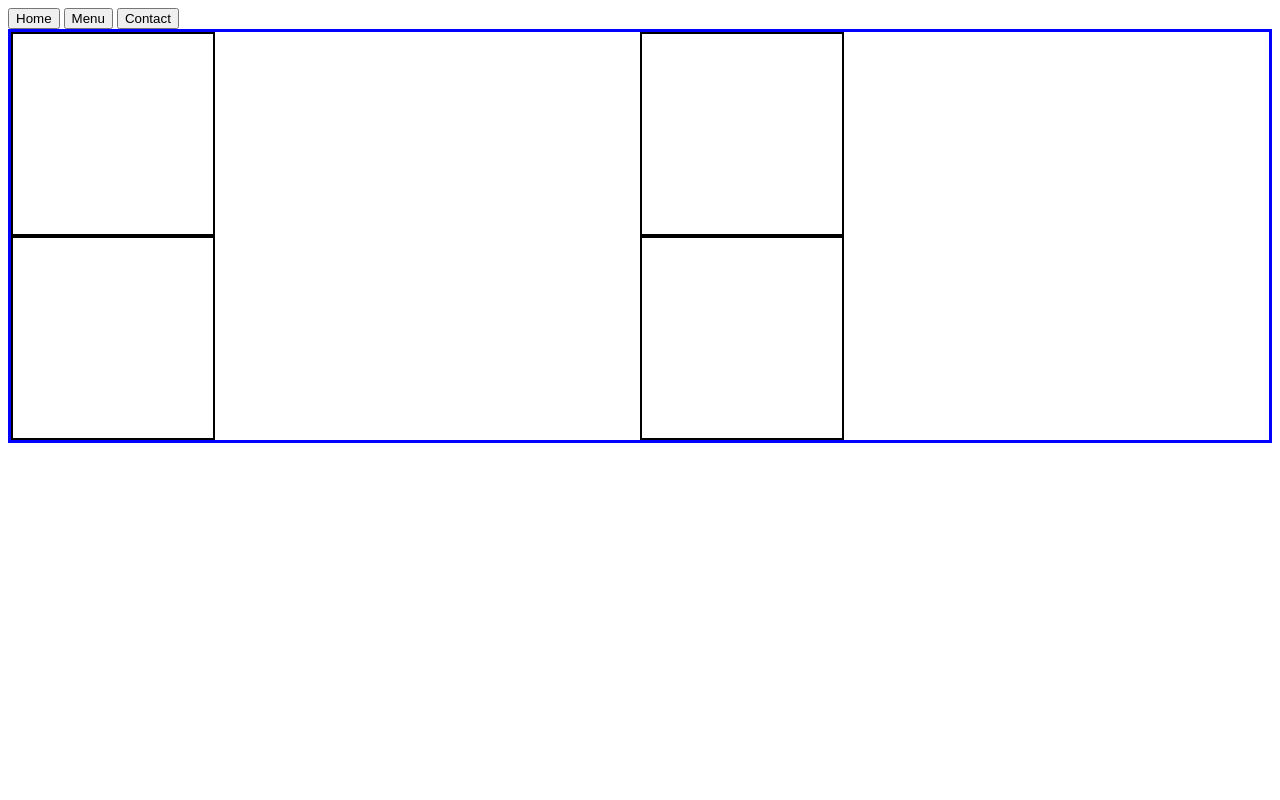
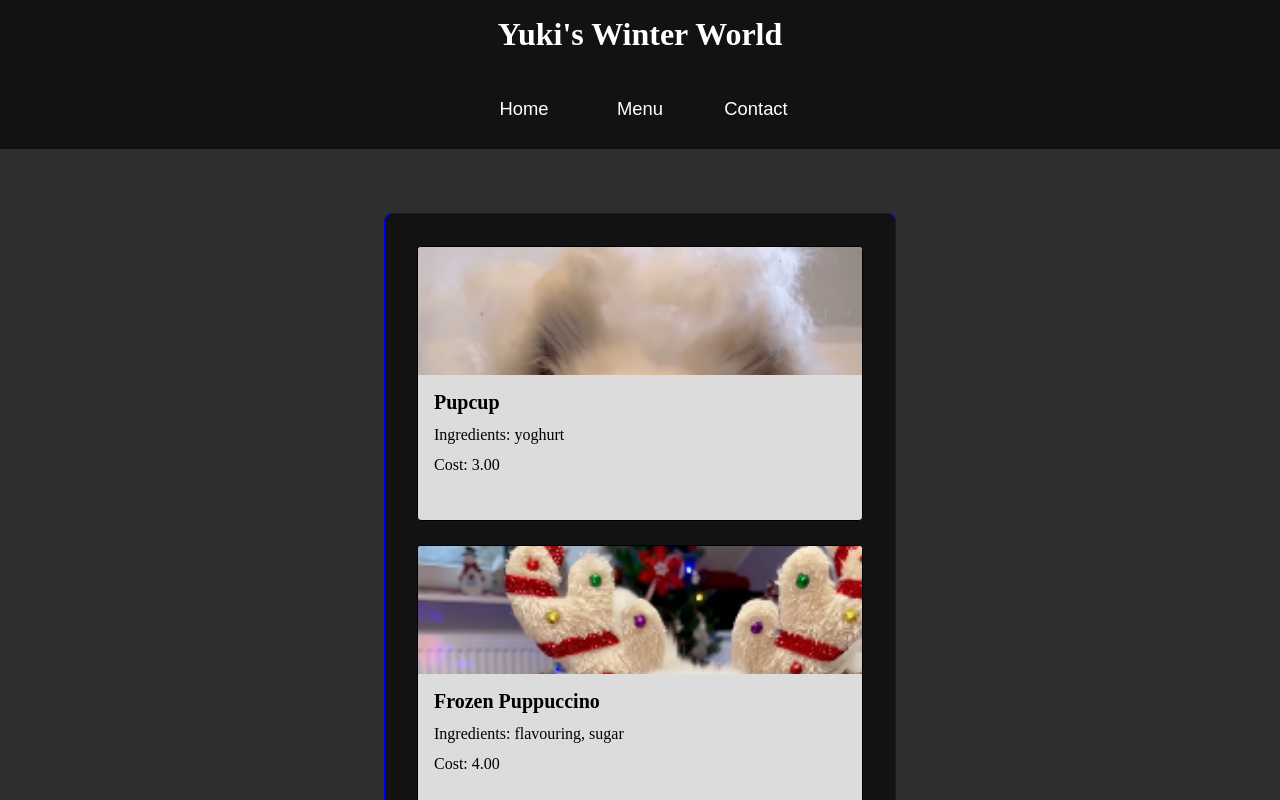
Before and after one commit to itsthewoz/restaurant-page, a website built with webpack: page src/index.html in a window 1280 px wide. Both pictures are taken after a click on the button "Menu". Shown: the top 800 px of the page. Built offline with nearby package versions, Linux system fonts and the light colour scheme.

Commit message:
added all page functionality and styling

```diff
--- a/src/contactPage.js
+++ b/src/contactPage.js
@@ -0,0 +1,34 @@
+import { pageContent } from './menuPage';
+
+function createContactPage() {
+  const containerDiv = document.createElement('div');
+  const div = document.createElement('div');
+  const ul = document.createElement('ul');
+  const li1 = document.createElement('li');
+  const li2 = document.createElement('li');
+
+  const googleMap = document.createElement('iframe');
+
+  div.appendChild(googleMap);
+  ul.appendChild(li1);
+  ul.appendChild(li2);
+  containerDiv.appendChild(div);
+  containerDiv.appendChild(ul);
+  pageContent.appendChild(containerDiv);
+
+  containerDiv.classList.add('flex-container');
+
+  li1.textContent = 'Phone: 123 456 789';
+  li2.textContent = 'Email: YukisWinterWorld@dafloofwoofs.awo';
+
+  googleMap.src =
+    'https://www.google.com/maps/embed?pb=!1m18!1m12!1m3!1d316098.67219890526!2d9.953666297984906!3d51.760084245733!2m3!1f0!2f0!3f0!3m2!1i1024!2i768!4f13.1!3m3!1m2!1s0x47a53d6d4fd9d78d%3A0xd7d8c9c208826bb1!2sHarz!5e0!3m2!1sen!2sus!4v1706713379974!5m2!1sen!2sus';
+  googleMap.width = '500';
+  googleMap.height = '350';
+  googleMap.style = 'border:0;';
+  googleMap.allowFullscreen = '';
+  googleMap.loading = 'lazy';
+  googleMap.referrerPolicy = 'no-referrer-when-downgrade';
+}
+
+export { createContactPage };
--- a/src/createElement.js
+++ b/src/createElement.js
@@ -3,7 +3,9 @@
 function createElement(type, parent, classNames) {
   const item = document.createElement(type);
   parent.appendChild(item);
-  item.classList.add(...classNames);
+  if (classNames.length >= 1) {
+    item.classList.add(...classNames);
+  }
 }
 
 export { createElement };
--- a/src/homePage.js
+++ b/src/homePage.js
@@ -0,0 +1,23 @@
+import { pageContent } from './menuPage';
+import HomePhoto from './assets/homePhoto.png';
+
+function createHomePage() {
+  const cta = document.createElement('h2');
+  const homePhoto = document.createElement('img');
+  const endText = document.createElement('p');
+  const containerDiv = document.createElement('div');
+
+  containerDiv.appendChild(cta);
+  containerDiv.appendChild(homePhoto);
+  containerDiv.appendChild(endText);
+  pageContent.appendChild(containerDiv);
+
+  containerDiv.classList.add('homepage-container');
+
+  cta.textContent = 'The best pupcups on the planet';
+  homePhoto.src = HomePhoto;
+  homePhoto.alt = 'White fluffy dog smiling';
+  endText.textContent = 'Coming to a park near you!';
+}
+
+export { createHomePage };
--- a/src/index.html
+++ b/src/index.html
@@ -7,12 +7,16 @@
   </head>
   <body>
     <header>
+      <h1>Yuki's Winter World</h1>
       <nav>
         <button type="button">Home</button>
         <button type="button">Menu</button>
         <button type="button">Contact</button>
       </nav>
     </header>
+
     <div id="content"></div>
+
+    <footer><span></span></footer>
   </body>
 </html>
--- a/src/index.js
+++ b/src/index.js
@@ -1,4 +1,27 @@
 import './style.css';
 import { createMenuPage } from './menuPage';
+import { pageContent } from './menuPage';
+import { createHomePage } from './homePage';
+import { createContactPage } from './contactPage';
 
-createMenuPage();
+const homeButton = document.querySelectorAll('button');
+homeButton[0].addEventListener('click', () => {
+  pageContent.textContent = '';
+  createHomePage();
+});
+
+homeButton[1].addEventListener('click', () => {
+  pageContent.textContent = '';
+  createMenuPage();
+});
+
+homeButton[2].addEventListener('click', () => {
+  pageContent.textContent = '';
+  createContactPage();
+});
+
+window.onload = createHomePage();
+
+// createMenuPage();
+// createHomePage();
+// createContactPage();
--- a/src/menuPage.js
+++ b/src/menuPage.js
@@ -3,43 +3,69 @@ import { createElement } from './createElement';
 const pageContent = document.querySelector('#content');
 
 const iceCreamMenu = [
-  { picture: '', item: 'Pupcup', ingredients: 'yoghurt', cost: '3' },
   {
-    picture: '',
+    picture: './assets/photo1.png',
+    item: 'Pupcup',
+    ingredients: 'yoghurt',
+    cost: '3.00',
+  },
+  {
+    picture: './assets/photo2.png',
     item: 'Frozen Puppuccino',
     ingredients: 'flavouring, sugar',
-    cost: '4',
+    cost: '4.00',
   },
   {
-    picture: '',
+    picture: './assets/photo3.png',
     item: 'Yellow Snow',
     ingredients: 'lemon flavouring, sugar',
     cost: '5.50',
   },
   {
-    picture: '',
+    picture: './assets/photo4.png',
     item: 'Trash Can',
     ingredients: 'everything including the kitchen sink',
     cost: '8.99',
   },
+  {
+    picture: './assets/photo1.png',
+    item: '1 Woofle Scoop',
+    ingredients: 'yoghurt',
+    cost: '1.00',
+  },
+  {
+    picture: './assets/photo2.png',
+    item: 'Frozen Puppuccino',
+    ingredients: 'flavouring, sugar',
+    cost: '4.00',
+  },
 ];
 
-function createMenuPage() {
-  // const containerDiv = document.createElement('div');
-  // containerDiv.classList.add('grid-container');
-  // pageContent.appendChild(containerDiv);
+function createMenuPage({ picture, item, ingredients, cost } = iceCreamMenu) {
+  const containerDiv = document.createElement('div');
+  containerDiv.classList.add('grid-container');
+  pageContent.appendChild(containerDiv);
 
-  // iceCreamMenu.forEach((item, index) => {
-  //   const newDiv = document.createElement('div');
-  //   containerDiv.appendChild(newDiv);
-  //   newDiv.classList.add('menu-item', `card${index}`);
-  // });
-  createElement('div', pageContent, ['grid-container']);
   iceCreamMenu.forEach((ele, index) => {
-    createElement('div', pageContent.firstChild, ['menu-item', `card${index}`]);
+    const newDiv = document.createElement('div');
+    const itemEl = document.createElement('h2');
+    itemEl.textContent = `${ele.item}`;
+    const ingredientsEl = document.createElement('p');
+    ingredientsEl.textContent = `Ingredients: ${ele.ingredients}`;
+    const costEl = document.createElement('p');
+    costEl.textContent = `Cost: ${ele.cost}`;
+    const pictureEl = document.createElement('img');
+
+    newDiv.appendChild(pictureEl);
+    newDiv.appendChild(itemEl);
+    newDiv.appendChild(ingredientsEl);
+    newDiv.appendChild(costEl);
+
+    containerDiv.appendChild(newDiv);
+    newDiv.classList.add('menu-item', `card${index}`);
+    pictureEl.src = `${ele.picture}`;
+    pictureEl.alt = `${ele.item}`;
   });
 }
 
-export { createMenuPage };
-
-// lets = name of element, type of element, parent to append, classes to add
+export { createMenuPage, pageContent };
--- a/src/style.css
+++ b/src/style.css
@@ -1,13 +1,133 @@
+* {
+  margin: 0;
+  padding: 0;
+  box-sizing: border-box;
+}
+
+body {
+  height: 100vh;
+  min-width: 400px;
+  background-color: rgb(46, 46, 46);
+  display: flex;
+  flex-direction: column;
+  justify-content: space-between;
+}
+
+header {
+  background-color: rgba(0, 0, 0, 0.6);
+  height: 150px;
+  display: flex;
+  justify-content: space-evenly;
+  align-items: center;
+  flex-direction: column;
+  color: white;
+}
+
+h1 {
+  text-align: center;
+  padding: 1rem;
+}
+
+button {
+  position: relative;
+  height: 3rem;
+  width: 5rem;
+  margin: 1rem;
+  border-style: none;
+  background-color: transparent;
+  cursor: pointer;
+  font-size: 1.15rem;
+  color: white;
+}
+
+/* button:hover {
+  background-color: rgba(0, 0, 0, 0.2);
+} */
+
+ul {
+  list-style-type: none;
+  margin-top: 1.5rem;
+}
+
+li {
+  padding: 0.5rem;
+}
+
+#content {
+  display: flex;
+  align-items: center;
+  justify-content: center;
+  flex-direction: column;
+  padding-top: 4rem;
+  padding-bottom: 4rem;
+}
+
+.homepage-container {
+  border-radius: 0.5rem;
+  padding: 1rem;
+  background-color: rgba(0, 0, 0, 0.6);
+  display: flex;
+  flex-direction: column;
+  align-items: center;
+  color: white;
+}
+
+.homepage-container > * {
+  padding: 1rem;
+}
+
+/* .homepage-container > img {
+  width: 500px;
+  height: auto;
+} */
+
 .grid-container {
   display: grid;
-  grid-template-columns: 1fr 1fr;
-  grid-template-rows: auto;
-  border: 3px blue solid;
-  width: auto;
+  grid-template-columns: repeat(auto-fit, minmax(225px, 1fr));
+  width: clamp(calc(227px + 2rem + 1.5rem), 40vw, calc(450px + 7rem));
+  border: 1px blue solid;
+  align-items: center;
+  justify-content: center;
+  border-radius: 0.5rem;
+  padding: 2rem;
+  gap: 1.5rem;
+  background-color: rgba(0, 0, 0, 0.6);
+  overflow: none;
 }
 
 .menu-item {
-  width: 200px;
-  height: 200px;
-  border: 2px solid black;
+  width: 100%;
+  height: 275px;
+  border: 1px solid black;
+  background-color: gainsboro;
+  border-radius: 0.25rem;
+  overflow: auto;
 }
+
+.menu-item > img {
+  width: 100%;
+  height: 8rem;
+  object-fit: cover;
+}
+
+.menu-item > h2 {
+  margin-top: 0.75rem;
+  margin-left: 1rem;
+  margin-bottom: 0.75rem;
+  position: relative;
+  font-size: 1.25rem;
+}
+
+.menu-item > p {
+  margin-left: 1rem;
+  margin-bottom: 0.75rem;
+}
+
+.flex-container {
+  display: flex;
+  flex-direction: column;
+  width: min-content;
+  padding: 2rem;
+  background-color: rgba(0, 0, 0, 0.6);
+  border-radius: 0.5rem;
+}
```
Also changed, not shown: src/assets/homePhoto.png (added), src/assets/photo1.png (added), src/assets/photo2.png (added), src/assets/photo3.png (added), src/assets/photo4.png (added).
